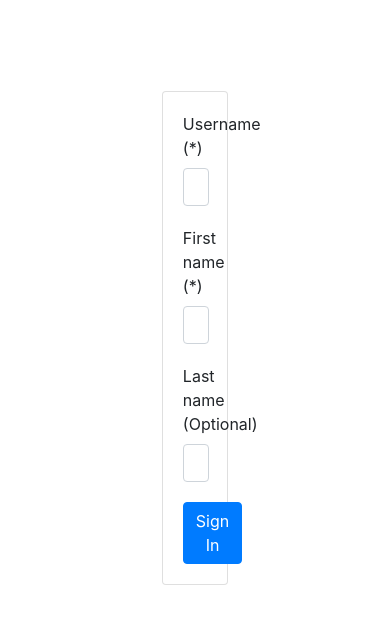
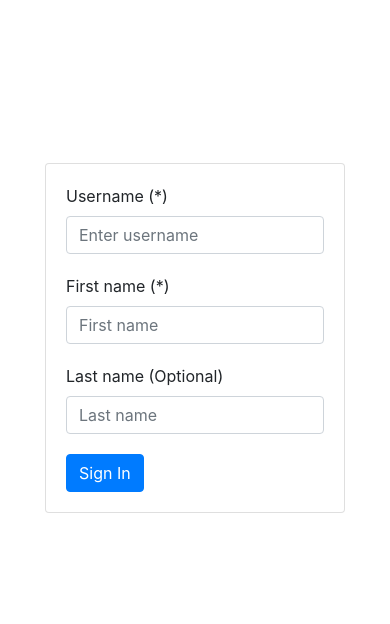
Before and after one commit to berkayopak/ExampleReactTodoApp, a React (Create React App) app: page /signIn in a window 390 px wide. Shown: the top 624 px of the page. Built offline with nearby package versions, Linux system fonts and the light colour scheme; no server answers.

Commit message:
Signin page responsive design issue fixed

```diff
--- a/src/components/Signin/signin.scss
+++ b/src/components/Signin/signin.scss
@@ -6,6 +6,8 @@
 
   .card{
     width: 17%;
+    min-width: 300px;
+    max-width: 500px;
     .card-body{
       input{
         width: 100%;
```
